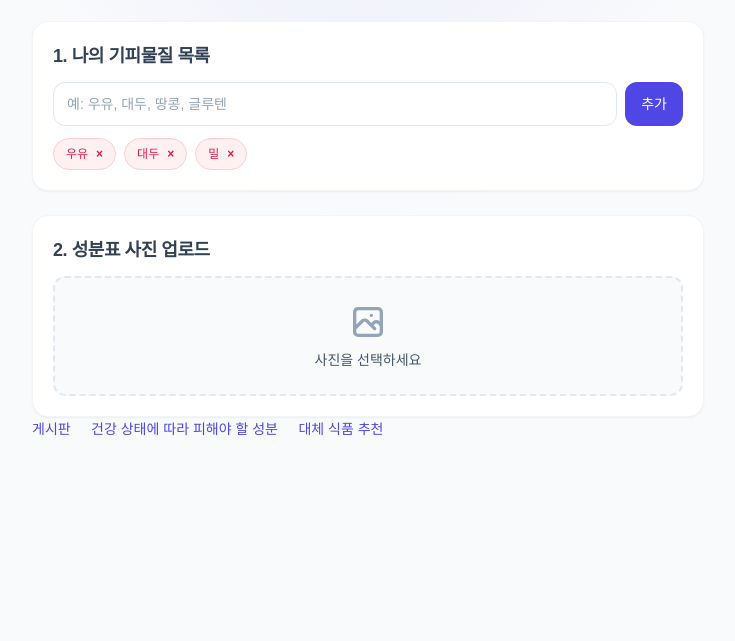
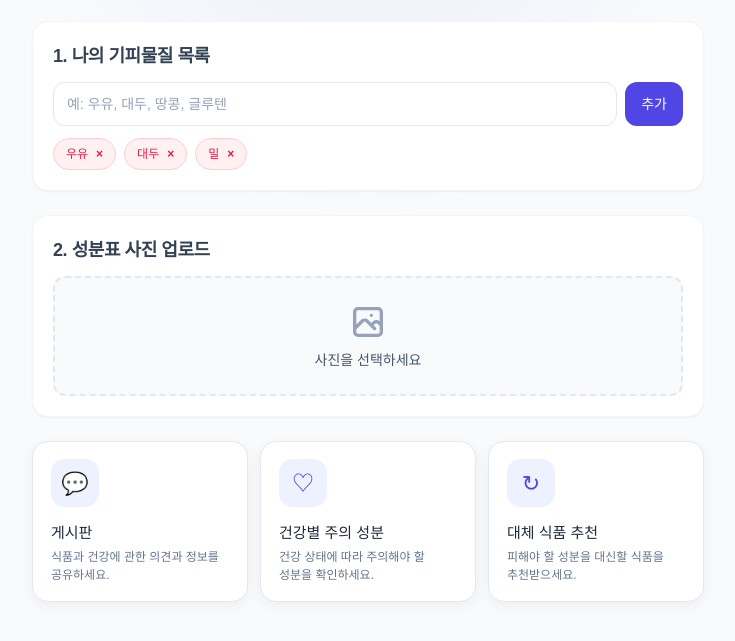
Before and after one commit to gux18/FiltEat, a website: page index.html in a window 1280 px wide. Shown: the part 115-756 px from the top of the page, without its empty margins (272-1007 px from the left). Drawn offline with nearby package versions, Linux system fonts and the light colour scheme.

Commit message:
Update index.html

```diff
--- a/index.html
+++ b/index.html
@@ -68,9 +68,32 @@
         <p id="extractedText" class="text-sm bg-slate-50 p-3 rounded-lg text-slate-600 leading-relaxed font-mono whitespace-pre-wrap"></p>
       </div>
     </section>
-    <a href="board/board.html" target="_blank" class="text-indigo-600 hover:text-indigo-800 text-sm font-medium">게시판</a>
+    <!--<a href="board/board.html" target="_blank" class="text-indigo-600 hover:text-indigo-800 text-sm font-medium">게시판</a>
     <a href="guide/guide.html" target="_blank" class="text-indigo-600 hover:text-indigo-800 text-sm font-medium ml-4">건강 상태에 따라 피해야 할 성분</a>
-    <a href="alternative/alter.html" target="_blank" class="text-indigo-600 hover:text-indigo-800 text-sm font-medium ml-4">대체 식품 추천</a>
+    <a href="alternative/alter.html" target="_blank" class="text-indigo-600 hover:text-indigo-800 text-sm font-medium ml-4">대체 식품 추천</a>-->
+    <section class="feature-menu">
+  <a href="board/board.html" class="feature-link">
+    <div class="feature-icon">💬</div>
+    <div>
+      <h3>게시판</h3>
+      <p>식품과 건강에 관한 의견과 정보를 공유하세요.</p>
+    </div>
+  </a>
+  <a href="guide/guide.html" class="feature-link">
+    <div class="feature-icon">♡</div>
+    <div>
+      <h3>건강별 주의 성분</h3>
+      <p>건강 상태에 따라 주의해야 할 성분을 확인하세요.</p>
+    </div>
+  </a>
+  <a href="alternative/alter.html" class="feature-link">
+    <div class="feature-icon">↻</div>
+    <div>
+      <h3>대체 식품 추천</h3>
+      <p>피해야 할 성분을 대신할 식품을 추천받으세요.</p>
+    </div>
+  </a>
+</section>
   </div>
 
   <script src = "main.js"></script>
```
